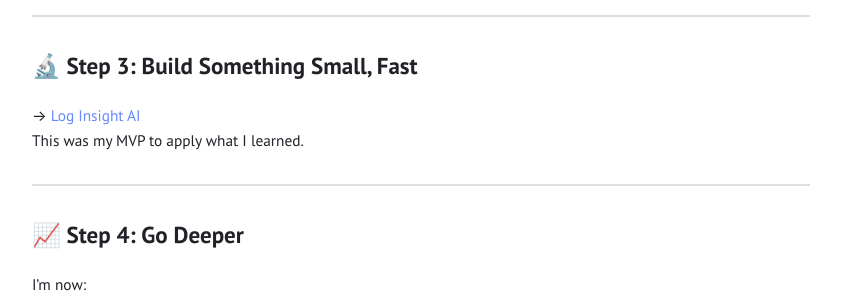
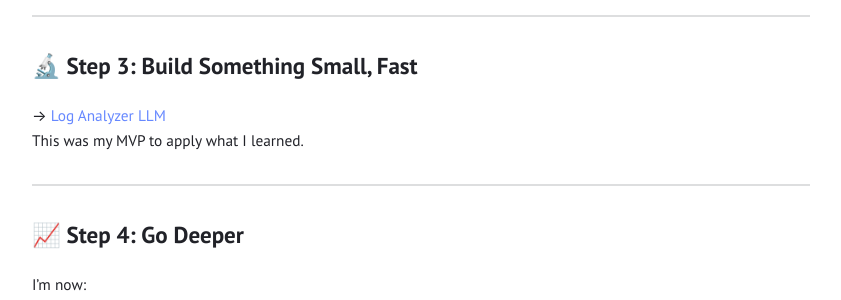
Before and after one commit to elbazhazem/elbazhazem.github.io, a Jekyll site: the page built from _posts/2025-06-19-roadmap-cyber-to-ai.md, in a window 1280 px wide. Shown: the part 930-1230 px from the top of the page, without its empty margins (219-1060 px from the left). Built offline with Jekyll 4.4.1, drawn with Linux system fonts in a browser that asks for light colours.

Commit message:
Update 2025-06-19-roadmap-cyber-to-ai.md

```diff
--- a/_posts/2025-06-19-roadmap-cyber-to-ai.md
+++ b/_posts/2025-06-19-roadmap-cyber-to-ai.md
@@ -37,7 +37,7 @@ I focused on:
 
 ## 🔬 Step 3: Build Something Small, Fast
 
-→ [Log Insight AI](https://github.com/elbazhazem/log-insight-ai)
+→ [Log Analyzer LLM](https://github.com/elbazhazem/log-analyzer-LLM)
 This was my MVP to apply what I learned.
 
 ---
```
